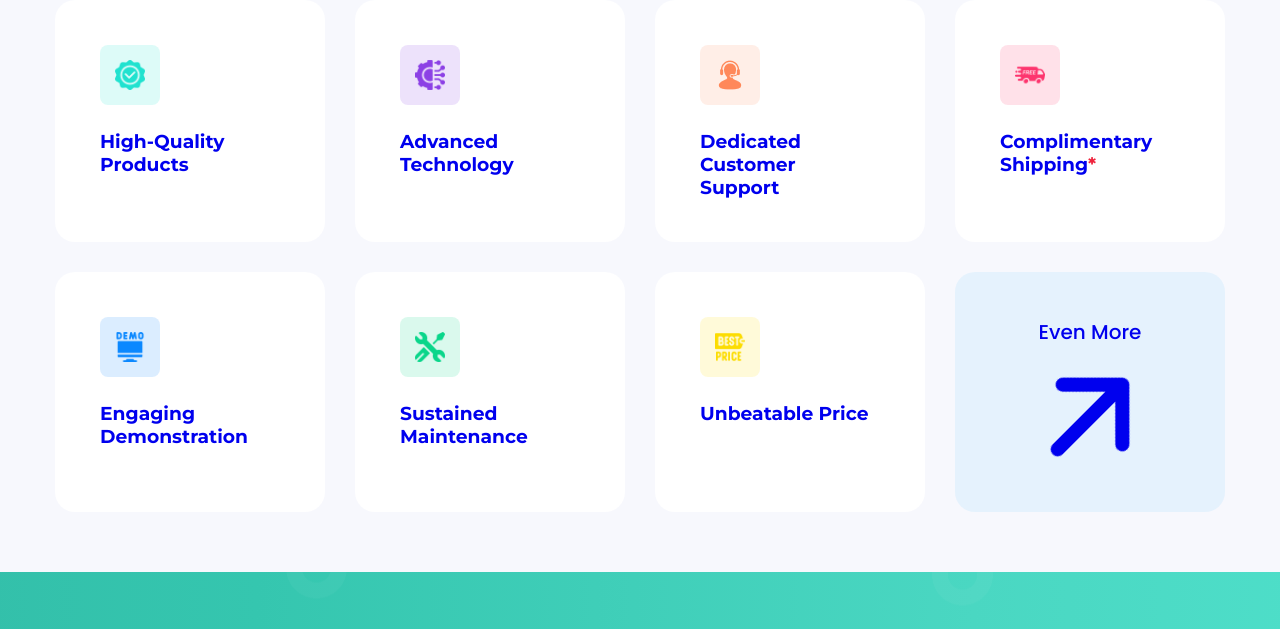
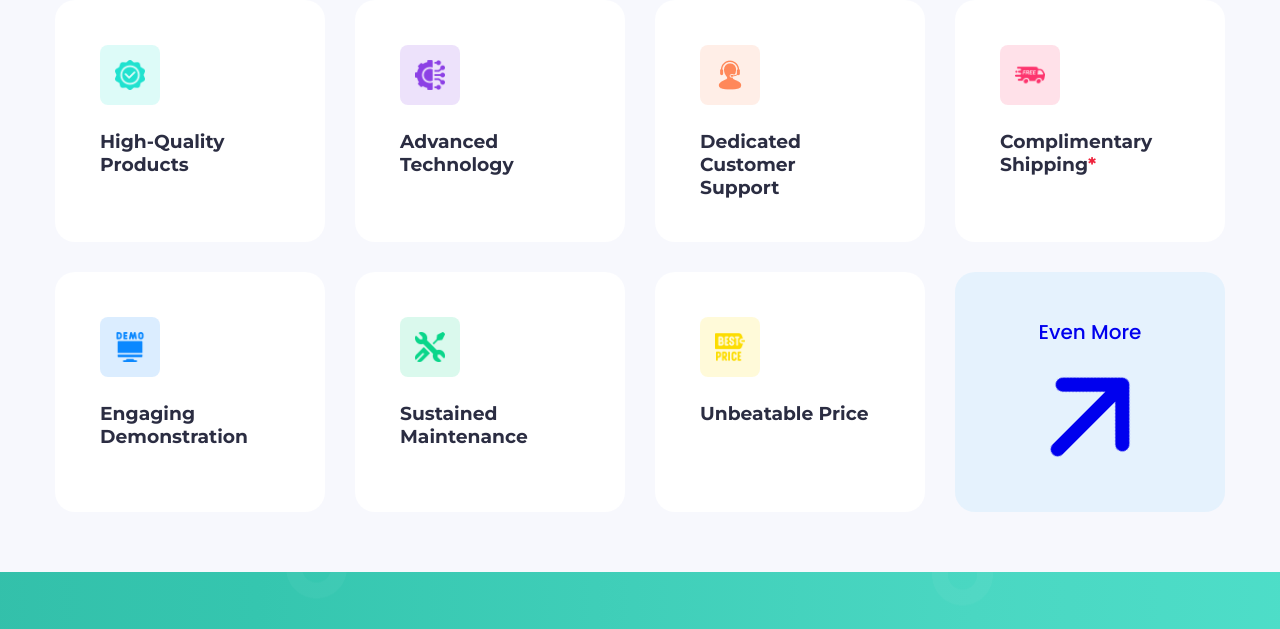
Before and after one commit to Naseeb-Nex/OTTC-Website, a plain HTML site: page index.html in a window 1280 px wide. Shown: the part 3380-4009 px from the top of the page. Drawn offline with nearby package versions, Linux system fonts and the light colour scheme.

Commit message:
feat: Feature Text color Changed

```diff
--- a/assets/css/style.css
+++ b/assets/css/style.css
@@ -862,6 +862,7 @@ body {
 }
 
 .features-card .card-title {
+  color: #2b2d42;
   transition: var(--transition-1);
 }
 
```
